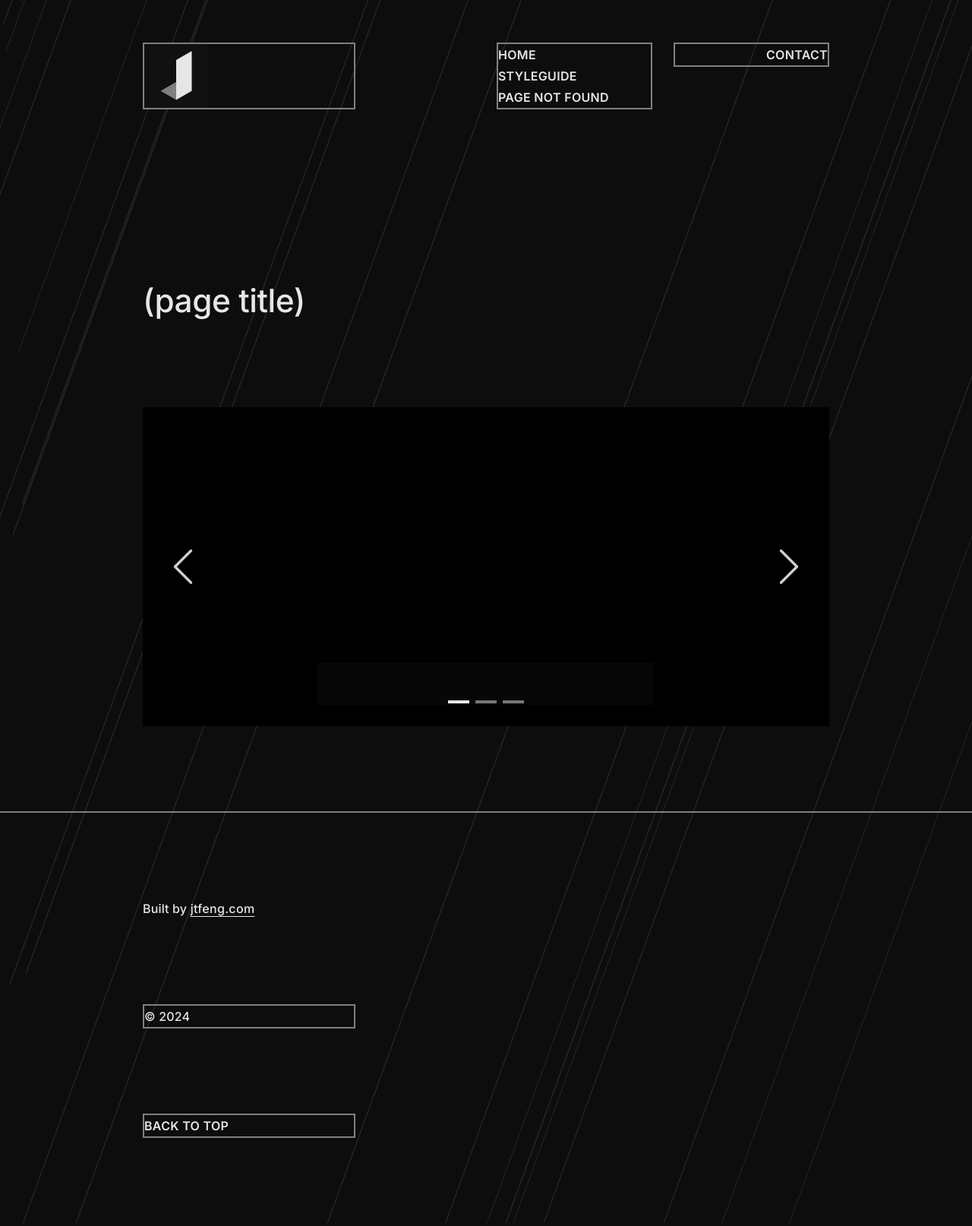
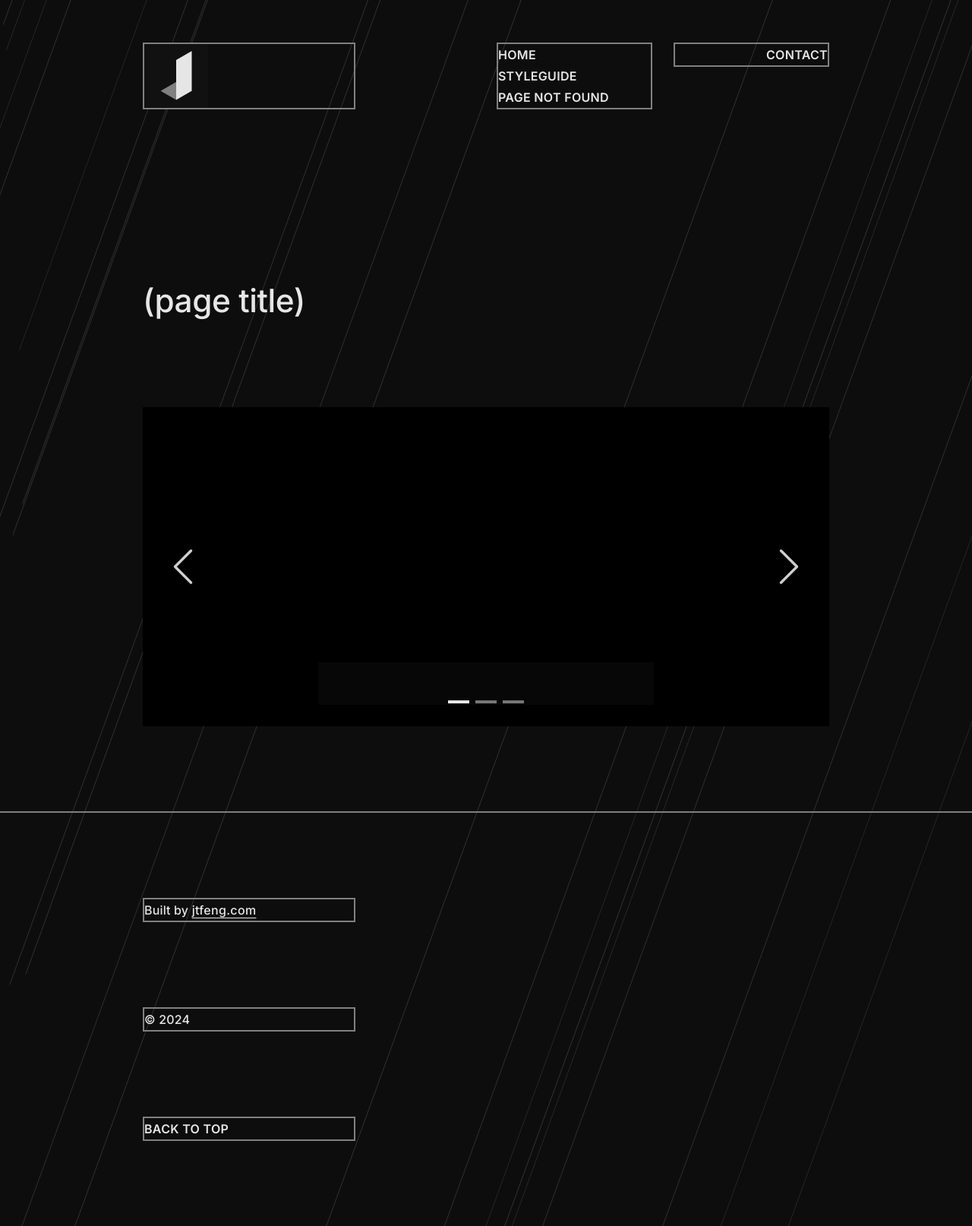
Before and after one commit to jingtianfeng/jekytrap, a Jekyll site: the page built from index.html, in a window 1280 px wide. Shown: the whole page at 76% size. Built offline with Jekyll 4.4.1, drawn with Linux system fonts in a browser that asks for light colours.

Commit message:
UPDATE _includes/comp-signature.html: remove .text-start, add .border

```diff
--- a/_includes/comp-signature.html
+++ b/_includes/comp-signature.html
@@ -1,4 +1,5 @@
-<div class="text-start" style="max-width: 280px;">
+<div class="border"
+     style="max-width: 280px;">
     Built by
     <a href="https://jtfeng.com"
        target="_blank"
```
